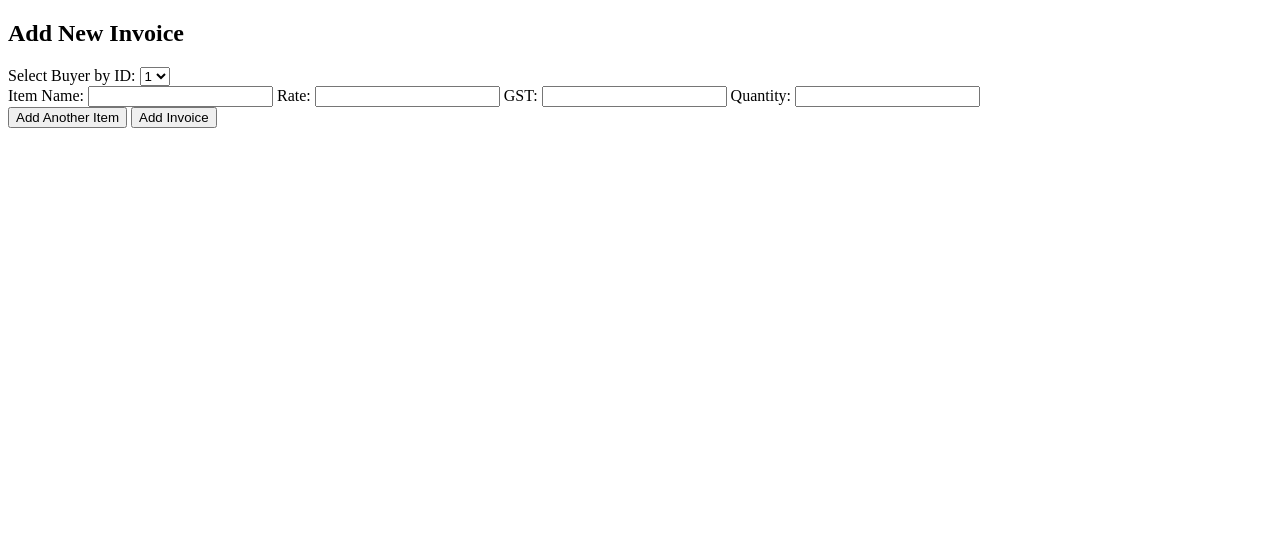
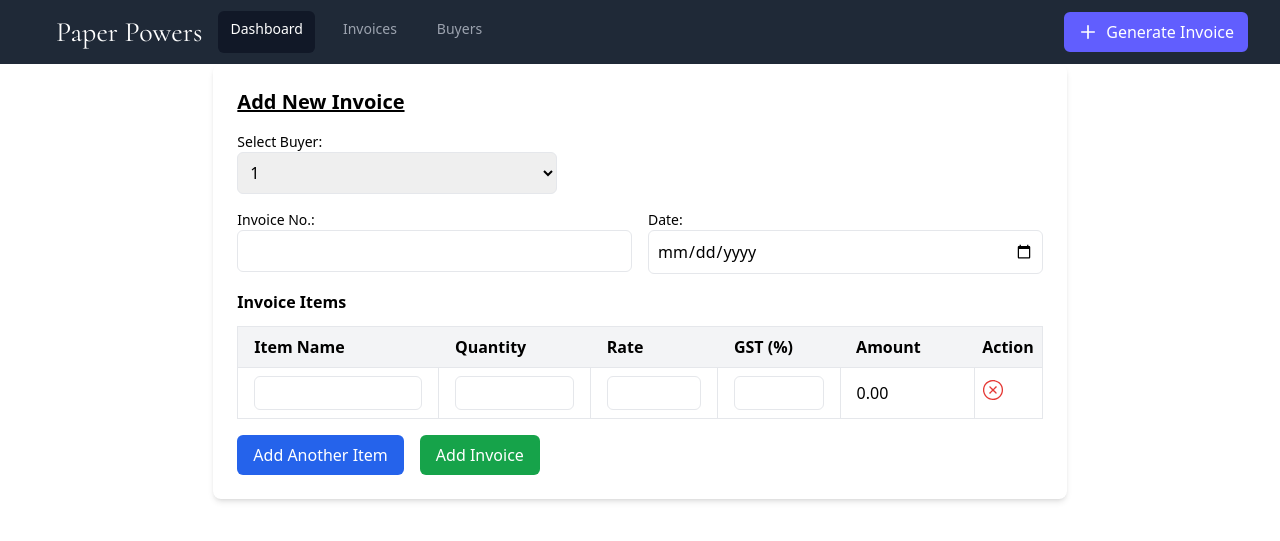
Before and after one commit to memeliciouss/invoicegen, a Django app: page /inv/generate in a window 1280 px wide. Shown: the top 541 px of the page. Run offline with Django 5.2, Linux system fonts and the light colour scheme; data comes from the database, SQL or seed files in the repository; both versions use the stored data as it was after the commit; some libraries are stand-ins or nearby versions.

Commit message:
add TailwindCSS, fonts - frontend improvements

```diff
--- /dev/null
+++ b/package.json
@@ -0,0 +1,5 @@
+{
+  "devDependencies": {
+    "tailwindcss": "^4.0.8"
+  }
+}
--- /dev/null
+++ b/static/scripts.js
@@ -0,0 +1,34 @@
+document.addEventListener('DOMContentLoaded', function () {
+    const addItemButton = document.getElementById('add-item');
+    const tableBody = document.getElementById('invoice-body');
+
+    if (!addItemButton || !tableBody) {
+        console.error("Add-item button or invoice-body not found.");
+        return;
+    }
+
+    const staticUrl = addItemButton.getAttribute('data-static-url');
+
+    addItemButton.addEventListener('click', function () {
+        const newRow = document.createElement('tr');
+        newRow.innerHTML = `
+            <td><input type="text" name="itemName" class="w-full p-1 border rounded-md" required></td>
+            <td><input type="number" name="qty" class="w-full p-1 border rounded-md qty" required></td>
+            <td><input type="number" name="rate" class="w-full p-1 border rounded-md rate" required></td>
+            <td><input type="number" name="gst" class="w-full p-1 border rounded-md gst" required></td>
+            <td class="amount">0.00</td>
+            <td>
+                <button type="button" class="delete-row">
+                    <img src="${staticUrl}" alt="Delete" class="h-5 w-5">
+                </button>
+            </td>
+        `;
+
+        tableBody.appendChild(newRow);
+
+        // Add delete functionality for the new row
+        newRow.querySelector('.delete-row').addEventListener('click', function () {
+            newRow.remove();
+        });
+    });
+});
--- /dev/null
+++ b/static/styles.css
@@ -0,0 +1,11 @@
+/* static/styles.css */
+
+@font-face {
+    font-family: 'Cormorant';
+    src: url('/static/fonts/Cormorant-Regular.ttf');
+}
+
+/* Example usage */
+.font-cormorant{
+    font-family: 'Cormorant', serif;
+}
--- a/templates/base.html
+++ b/templates/base.html
@@ -1,54 +1,39 @@
 <!DOCTYPE html>
 <html lang="en">
+
 <head>
     <meta charset="UTF-8">
     <meta name="viewport" content="width=device-width, initial-scale=1.0">
-    <title>
-    {% block title %}{% endblock title %} | PaperPowers</title>
+    <title>{% block title %}{% endblock title %} | PaperPowers</title>
+    <style>
+        :root {
+          --bg-color: #1F2937;
+          --hover-bg-color: #374151;
+          --highlight-color: #111827;
+          --active-text-color: #FFFFFF;
+          --text-color: #9CA3AF;
+          --primary-accent: #615EFE;
+          --hover-accent: #8d8bfe  ;
+        }
+      </style>
+
 </head>
-<body>
-    {% include 'navbar.html' %}
 
-    {% block body %}
+<body class="bg-[var(--color-secondary)]">
+    {% include 'header.html' %}
 
-    {% endblock body %}
+    <div class="grid grid-cols-12">
+        <div class="col-span-8 col-start-3">
+            {% block body %}
+            {% endblock body %}
+        </div>
+    </div>
 
-    <!-- button to add item rows and delete rows -->
-    <script>
-        // Function to add a new row
-        document.getElementById('add-item').addEventListener('click', function() {
-            const container = document.getElementById('items-container');
-            const newRow = document.createElement('div');
-            newRow.classList.add('item-row');
-            newRow.innerHTML = `
-                <label for="itemName">Item Name:</label>
-                <input type="text" name="itemName" required>
+    {% load static %}
+    <script src="{% static 'scripts.js' %}"></script>
+    <script src="https://cdn.tailwindcss.com"></script>
+    <link rel="stylesheet" href="{% static 'styles.css' %}">
 
-                <label for="rate">Rate:</label>
-                <input type="number" name="rate" required>
+</body>
 
-                <label for="gst">GST:</label>
-                <input type="number" name="gst" required>
-
-                <label for="qty">Quantity:</label>
-                <input type="number" name="qty" required>
-
-                <button type="button" class="delete-row">Delete</button>
-            `;
-            container.appendChild(newRow);
-
-            // Add event listener to the new delete button
-            newRow.querySelector('.delete-row').addEventListener('click', function() {
-                newRow.remove();
-            });
-        });
-
-        // Add event listeners to existing delete buttons (if any)
-        document.querySelectorAll('.delete-row').forEach(button => {
-            button.addEventListener('click', function() {
-                this.closest('.item-row').remove();
-            });
-        });
-    </script>
-</body>
 </html>
--- a/templates/generate.html
+++ b/templates/generate.html
@@ -1,41 +1,92 @@
 {% extends 'base.html' %}
 
 {% block title %}
-    Add New Invoice
+Add New Invoice
 {% endblock title %}
 
 {% block body %}
-    <div>
-        <h2>Add New Invoice</h2>
-        <form method="POST">
-            {% csrf_token %}
-            <label for="buyerID">Select Buyer by ID:</label>
-            <select name="buyerID" id="buyerID">
+<div class="max-w-4xl mx-auto p-6 bg-white rounded-lg shadow-md">
+    <h2 class="text-xl font-semibold mb-4 underline">Add New Invoice</h2>
+
+    <form method="POST" class="space-y-4">
+        {% csrf_token %}
+        {% load static %}
+
+        <!-- Select Buyer -->
+        <div>
+            <label for="buyerID" class="block text-sm font-medium">Select Buyer:</label>
+            <select name="buyerID" id="buyerID" class="w-full max-w-xs p-2 border rounded-md">
                 {% for buyer in buyers %}
-                    <option value="{{ buyer.buyerID }}">{{ buyer.buyerID }}</option>
+                <option value="{{ buyer.buyerID }}">{{ buyer.buyerID }}</option>
                 {% endfor %}
             </select>
+        </div>
 
-            <div id="items-container">
-                <div class="item-row">
-                    <label for="itemName">Item Name:</label>
-                    <input type="text" name="itemName" required>
+        <!-- Invoice No. and Date -->
+        <div class="grid grid-cols-1 sm:grid-cols-2 gap-4">
+            <div>
+                <label for="invoiceNo" class="block text-sm font-medium">Invoice No.:</label>
+                <input type="text" name="invoiceNo" id="invoiceNo" class="w-full p-2 border rounded-md" required>
+            </div>
+            <div>
+                <label for="invoiceDate" class="block text-sm font-medium">Date:</label>
+                <input type="date" name="invoiceDate" id="invoiceDate" class="w-full p-2 border rounded-md" required>
+            </div>
+        </div>
 
-                    <label for="rate">Rate:</label>
-                    <input type="number" name="rate" required>
+        <!--Items Table-->
+        <div class="mt-6">
+            <h3 class="text-md font-semibold mb-3">Invoice Items</h3>
+            <div class="overflow-x-auto">
+                <table class="w-full table-auto border-collapse border border-gray-200 rounded-lg">
+                    <thead>
+                        <tr class="bg-gray-100">
+                            <th class="px-4 py-2 text-left w-1/4">Item Name</th>
+                            <th class="px-4 py-2 text-left w-1/8">Quantity</th>
+                            <th class="px-4 py-2 text-left w-1/8">Rate</th>
+                            <th class="px-4 py-2 text-left w-1/8">GST (%)</th>
+                            <th class="px-4 py-2 text-left w-1/6">Amount</th>
+                            <th class="px-2 py-2 text-left w-[8%]">Action</th>
+                        </tr>
+                    </thead>
+                    <tbody id="invoice-body">
+                        <tr>
+                            <td class="px-4 py-2 border">
+                                <input type="text" name="itemName" class="w-full p-1 border rounded-md" required>
+                            </td>
+                            <td class="px-4 py-2 border">
+                                <input type="number" name="qty" class="w-full p-1 border rounded-md qty" required>
+                            </td>
+                            <td class="px-4 py-2 border">
+                                <input type="number" name="rate" class="w-full p-1 border rounded-md rate" required>
+                            </td>
+                            <td class="px-4 py-2 border">
+                                <input type="number" name="gst" class="w-full p-1 border rounded-md gst" required>
+                            </td>
+                            <td class="px-4 py-2 border amount">0.00</td>
+                            <td class="px-2 py-2 border">
+                                <button type="button" class="delete-row">
+                                    <img src="{% static 'remove.svg' %}" alt="Delete" class="h-5 w-5">
+                                </button>
+                            </td>
+                        </tr>
+                    </tbody>
+                </table>
+            </div>
+        </div>
 
-                    <label for="gst">GST:</label>
-                    <input type="number" name="gst" required>
+        <!-- Buttons -->
+        <div class="mt-4 flex gap-4">
+            <button type="button" id="add-item" data-static-url="{% static 'remove.png' %}" class="px-4 py-2 bg-blue-600 text-white rounded-md hover:bg-blue-700">
+                Add Another Item
+            </button>
 
-                    <label for="qty">Quantity:</label>
-                    <input type="number" name="qty" required>
+            <button type="submit" class="px-4 py-2 bg-green-600 text-white rounded-md hover:bg-green-700">
+                Add Invoice
+            </button>
+        </div>
 
-                </div>
-            </div>
-
-            <button type="button" id="add-item">Add Another Item</button>
-            <button type="submit">Add Invoice</button>
-        </form>
-    </div>
+    </form>
+</div>
 
 {% endblock body %}
--- /dev/null
+++ b/templates/header.html
@@ -0,0 +1,33 @@
+<nav class="bg-[var(--bg-color)]">
+    <div class="mx-auto max-w-7xl px-2 sm:px-6 lg:px-8">
+        <div class="relative flex h-16 items-center justify-between">
+
+            <div class="flex flex-1 items-center justify-center sm:items-stretch sm:justify-start">
+                <div class="hidden sm:ml-6 sm:block">
+                    <div class="flex space-x-4">
+                        <h1 class="font-cormorant text-[var(--active-text-color)]" style="font-size: 28px;">Paper Powers</h1>
+                        <a href="#"
+                            class="rounded-md bg-[var(--highlight-color)] px-3 py-2 text-sm font-medium text-[var(--active-text-color)]">Dashboard</a>
+                        <a href="/inv/list"
+                            class="rounded-md px-3 py-2 text-sm font-medium text-[var(--text-color)] hover:bg-[var(--hover-bg-color)] hover:text-[var(--active-text-color)]">Invoices</a>
+                        <a href="/buyers"
+                            class="rounded-md px-3 py-2 text-sm font-medium text-[var(--text-color)] hover:bg-[var(--hover-bg-color)] hover:text-[var(--active-text-color)]">Buyers</a>
+                    </div>
+                </div>
+            </div>
+
+            <div class="absolute inset-y-0 right-0 flex items-center pr-2 sm:static sm:inset-auto sm:ml-6 sm:pr-0">
+                <div class="relative ml-3">
+                    <button onclick="window.location.href='/inv/generate'"
+                        class="flex items-center gap-2 rounded-md border-2 px-3 py-1.5 text-[var(--active-text-color)] bg-[var(--primary-accent)] border-[var(--primary-accent)] hover:bg-[var(--hover-accent)] hover:border-[var(--hover-accent)] hover:text-[var(--active-text-color)] transition">
+                        <svg class="size-5" fill="none" viewBox="0 0 24 24" stroke="currentColor" stroke-width="2">
+                            <path stroke-linecap="round" stroke-linejoin="round" d="M12 4.5v15m7.5-7.5h-15" />
+                        </svg>
+                        Generate Invoice
+                    </button>
+
+                </div>
+            </div>
+        </div>
+    </div>
+</nav>
```
Also changed, not shown: invoiceGen/settings.py (+7 -1 lines), db.sqlite3, package-lock.json (added), static/fonts/Cormorant-Regular.ttf (added), static/remove.svg (added), templates/navbar.html (deleted).
